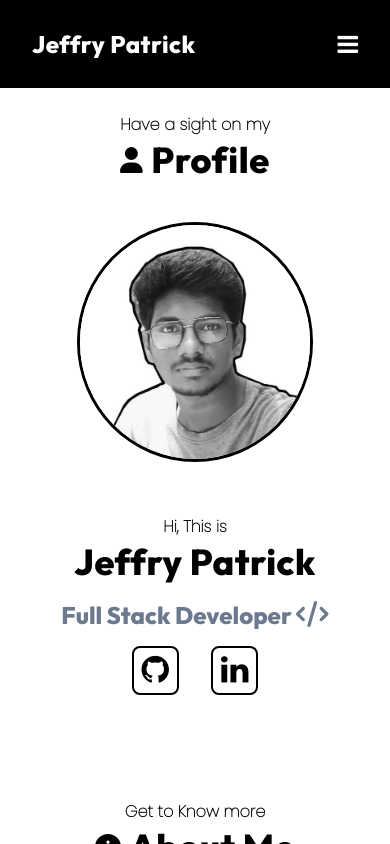
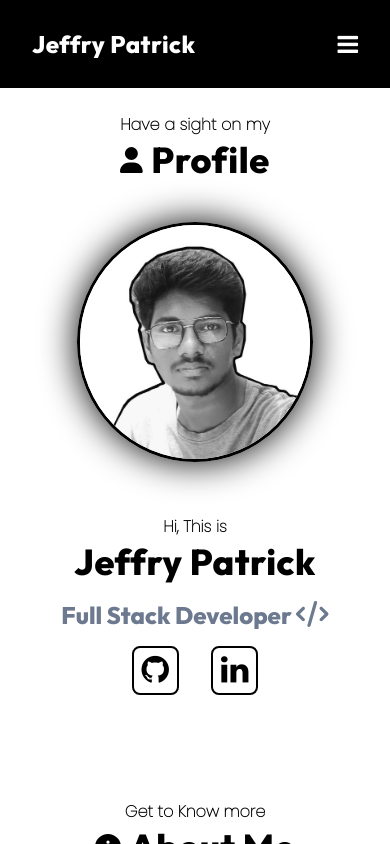
Before and after one commit to JeffryPatrick/ReactPortfolio, a React (Create React App) app: page / in a window 390 px wide. Built offline with nearby package versions, Linux system fonts and the light colour scheme.

Commit message:
icons added, scrollbar custom animations added, flip-cards added, phone number added

```diff
--- a/public/index.html
+++ b/public/index.html
@@ -5,9 +5,9 @@
   <meta charset="utf-8" />
   <link rel="icon" href="%PUBLIC_URL%/portfolioIco.png" />
   <meta name="viewport" content="width=device-width, initial-scale=1" />
-  <meta name="theme-color" content="#000000" />
-  <meta name="title" content="https://jeffrypatrick.github.io/ReactPortfolio/" />
-  <meta name="Keywords" content="Jeffry Patrick, jeffry patrick, jeffry patrick portfolio, jp portfolio" />
+  <meta name="title" content="Jeffry Patrick" />
+  <meta name="Keywords"
+    content="Jeffry Patrick, jeffry patrick, jeffry patrick portfolio, jp portfolio, jp github portfolio" />
   <meta name="description" content="Portfolio Website of Jeffry Patrick" />
   <link rel="manifest" href="%PUBLIC_URL%/manifest.json" />
   <!--
@@ -23,7 +23,7 @@
 </head>
 
 <body>
-  <noscript>You need to enable JavaScript to run this app.</noscript>
+  <!-- <noscript>You need to enable JavaScript to run this app.</noscript> -->
   <div id="root"></div>
 </body>
 
--- a/src/App.js
+++ b/src/App.js
@@ -1,4 +1,4 @@
-import { createContext, useContext, useState } from "react";
+import { useState } from "react";
 import "./App.css";
 import MainSection from "./components/MainSection/MainSection";
 import Navbar from "./components/Navbar/Navbar";
--- a/src/components/About/About.css
+++ b/src/components/About/About.css
@@ -4,7 +4,6 @@
   animation-range-start: cover;
   animation-range-end: 450px;
   animation-timing-function: ease-in-out;
-  -o-animation: none !important;
 }
 
 .about-content {
--- a/src/components/About/About.jsx
+++ b/src/components/About/About.jsx
@@ -1,18 +1,9 @@
 import "./About.css"
-
-import AOS from "aos";
-import 'aos/dist/aos.css';
-import { useEffect } from "react";
 
 import { FontAwesomeIcon } from "@fortawesome/react-fontawesome";
 import { faGraduationCap } from "@fortawesome/free-solid-svg-icons";
 
 const About = ({ id, icon, data }) => {
-
-    useEffect(() => {
-        AOS.init();
-    }, [])
-
     return (
         <section id={id} className="section">
             <p className="subheading-2">{data.catchy_line}</p>
--- a/src/components/Contact/Contact.css
+++ b/src/components/Contact/Contact.css
@@ -37,9 +37,9 @@
 
 /* For Mobile devices */
 @media screen and (min-width: 320px) and (max-width: 480px) {
-  #contact {
+  /* #contact {
     animation: none;
-  }
+  } */
 
   .contact-content {
     flex-direction: column;
--- a/src/components/Contact/Contact.jsx
+++ b/src/components/Contact/Contact.jsx
@@ -26,7 +26,6 @@ const Contact = ({ id, icon, data }) => {
                 </a>
             </div>
         </section>
-
     );
 }
 
--- a/src/components/MainSection/MainSection.css
+++ b/src/components/MainSection/MainSection.css
@@ -12,13 +12,11 @@
   border-radius: 8px;
 }
 
-
 .main-section {
   padding: 0px 96px;
-  /* It can be used while I'm writing my own animation, now we use AOS(Animate On Scroll) library for animation */
   height: calc(100vh - 115px);
   margin-top: 115px;
-  overflow-y: auto;
+  overflow-y: scroll;
   overflow-x: hidden;
   scroll-behavior: smooth;
 }
--- a/src/components/Profile/Profile.css
+++ b/src/components/Profile/Profile.css
@@ -15,11 +15,10 @@
   height: 420px;
   border-radius: 50%;
   border: 4px solid black;
-  /* box-shadow: 0px 0px 40px black; */
-  /* animation-name: heartbeat;
+  animation-name: heartbeat;
   animation-duration: 4s;
   animation-timing-function: ease-in-out;
-  animation-iteration-count: infinite; */
+  animation-iteration-count: infinite;
 }
 
 .online-links {
@@ -42,17 +41,6 @@
   background-color: black;
   color: white;
 }
-
-/* @keyframes fade-right {
-  0% {
-    transform: translateX(-350px);
-    opacity: 0;
-  }
-  100% {
-    transform: translateX(0);
-    opacity: 1;
-  }
-} */
 
 /* For mobile devices */
 @media screen and (min-width: 320px) and (max-width: 480px) {
--- a/src/components/Profile/Profile.jsx
+++ b/src/components/Profile/Profile.jsx
@@ -1,6 +1,4 @@
 import "./Profile.css";
-
-import { useEffect } from "react";
 
 import { FontAwesomeIcon } from "@fortawesome/react-fontawesome";
 import { faCode } from "@fortawesome/free-solid-svg-icons";
--- a/src/components/Projects/Projects.css
+++ b/src/components/Projects/Projects.css
@@ -1,9 +1,3 @@
-* {
-  margin: 0;
-  padding: 0;
-  box-sizing: border-box;
-}
-
 #projects > .subheading-2,
 #projects > .heading {
   /* animation */
@@ -105,11 +99,11 @@
 @media screen and (min-width: 320px) and (max-width: 480px) {
   #projects > .subheading-2,
   #projects > .heading {
-    animation: none;
+    /* animation: none; */
   }
 
   .project-content {
-    animation: none;
+    /* animation: none; */
     width: 100%;
     display: flex;
     flex-direction: column;
```
